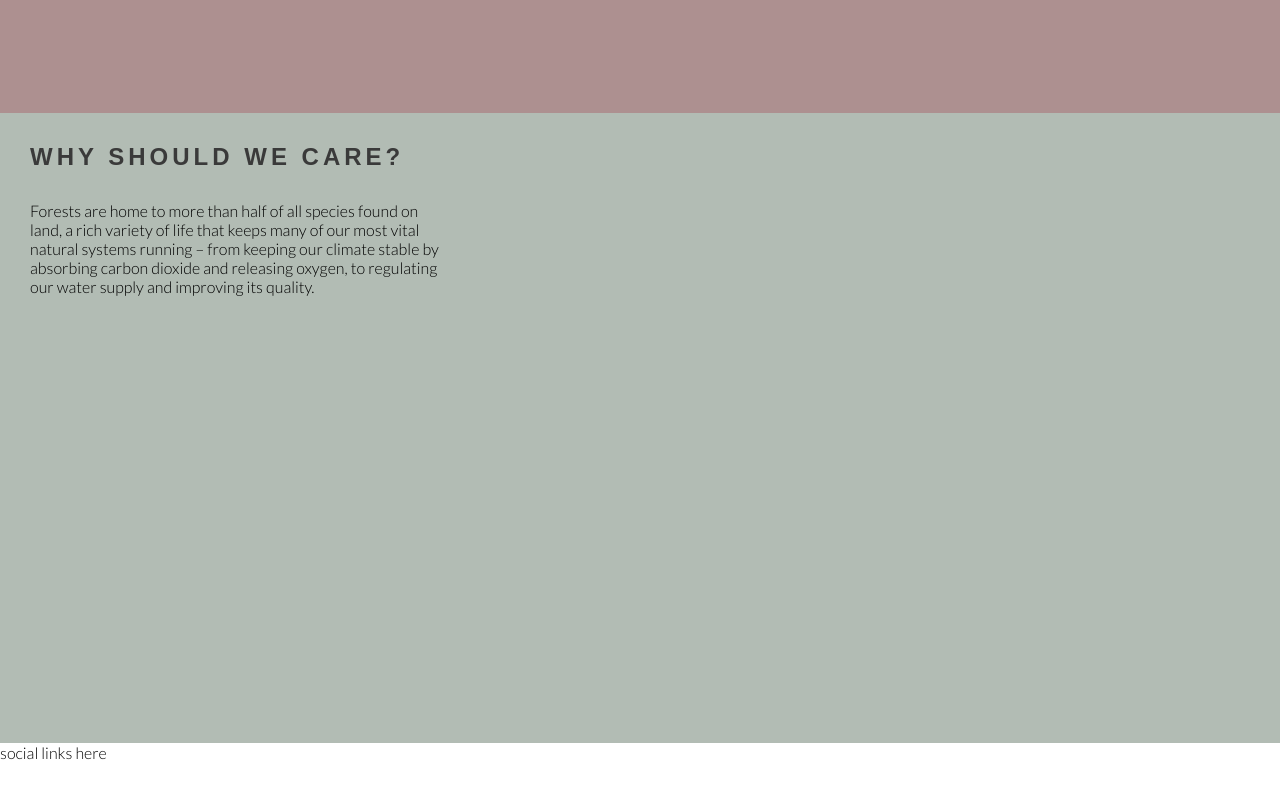
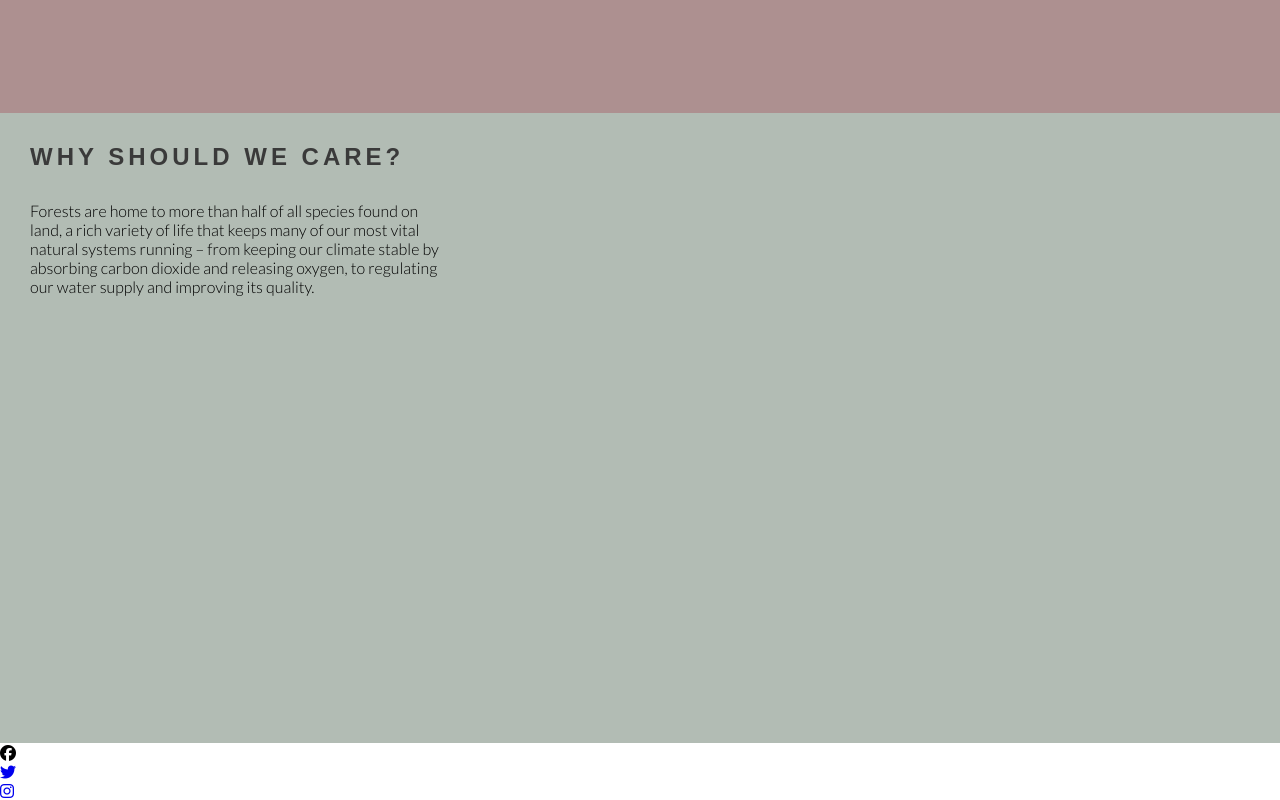
Before and after one commit to Srz97/deforestation, a plain HTML site: page index.html in a window 1280 px wide. Shown: the part 1937-2737 px from the top of the page. Before the commit the page ends 2699 px from the top, so only its background shows below. Drawn offline with Linux system fonts and the light colour scheme.

Commit message:
add social media icons to footer

```diff
--- a/index.html
+++ b/index.html
@@ -71,7 +71,19 @@
         </section>
 
     <footer>
-        social links here
+       <ul>
+        <li>
+            <a href="https://www.facebook.com/" target="_blank" rel="noopener" aria-label="Visit our Facebook page (opens in a new tab)"></a> <i class="fa-brands fa-facebook"></i>
+            </a>
+        </li>
+        <li>
+            <a href="https://twitter.com/?lang=sv" target="_blank" rel="noopener" aria-label="Visit our Twitter page (opens in a new tab)"> <i class="fa-brands fa-twitter"></i></a>
+        </li>
+        <li>
+            <a href="https://www.instagram.com/" target="_blank" rel="noopener" aria-label="Visit our Instagram page (opens in a new tab)"> <i class="fa-brands fa-instagram"></i></a>
+        </li>
+       </ul>
     </footer>
+    <script src="https://kit.fontawesome.com/6618333e0a.js" crossorigin="anonymous"></script>
 </body>
 </html>
```
